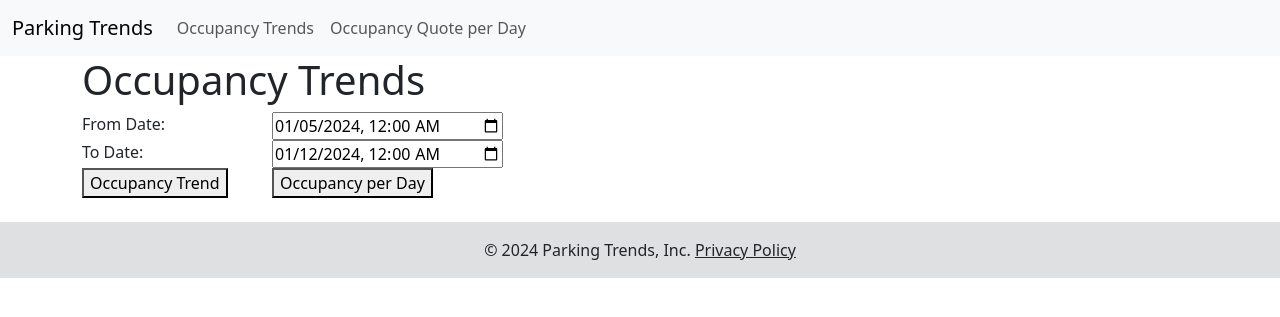
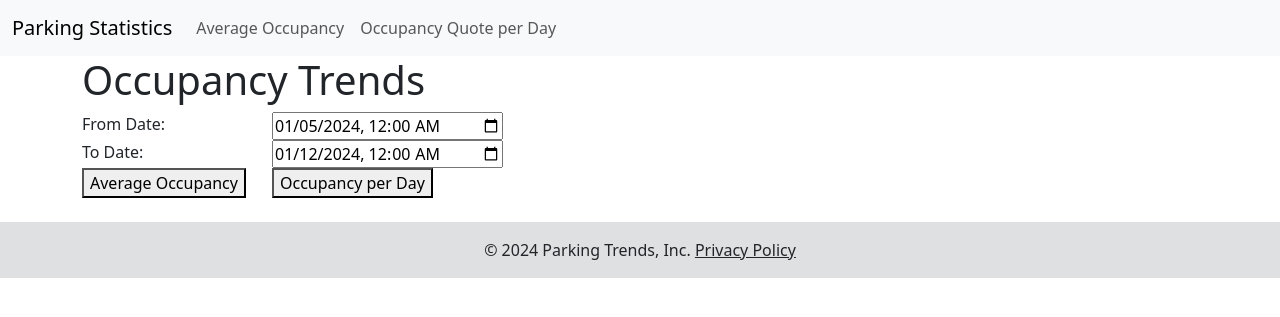
Before and after one commit to eglisi1/car_parking, a Flask app: page / in a window 1280 px wide. Shown: the top 317 px of the page. Run offline with Flask 3, Linux system fonts and the light colour scheme; parts of the project's set-up code (start-up, migrations or seed data) failed here and were passed over.

Commit message:
rename from trend to average

```diff
--- a/src/visual_analytics/app.py
+++ b/src/visual_analytics/app.py
@@ -17,7 +17,7 @@ def index() -> str:
     return render_template("index.html")
 
 
-@app.route("/occupancy_trends")
+@app.route("/average_occupancy")
 def occupancy_trends() -> str:
     logger.debug(f"/occupancy_trends called with args {request.args}")
     date_from = util_service.parse_date(request.args.get("date_from", type=str), datetime.today() - timedelta(days=7))
--- a/src/visual_analytics/templates/base.html
+++ b/src/visual_analytics/templates/base.html
@@ -9,14 +9,14 @@
 <body>
     <nav class="navbar navbar-expand-lg navbar-light bg-light">
         <div class="container-fluid">
-            <a class="navbar-brand" href="/">Parking Trends</a>
+            <a class="navbar-brand" href="/">Parking Statistics</a>
             <div class="collapse navbar-collapse" id="navbarNav">
                 <ul class="navbar-nav">
                     <li class="nav-item">
-                        <a class="nav-link" href="/">Occupancy Trends</a>
+                        <a class="nav-link" href="/">Average Occupancy</a>
                     </li>
                     <li class="nav-item">
-                        <a class="nav-link" href="/occupancy_per_day">Occupancy Quote per Day</a>
+                        <a class="nav-link" href="/">Occupancy Quote per Day</a>
                     </li>
                 </ul>
             </div>
--- a/src/visual_analytics/templates/index.html
+++ b/src/visual_analytics/templates/index.html
@@ -26,7 +26,7 @@ Home
         </div>
         <div class="row">
             <div class="col-2">
-                <button type="button" onclick="submitForm('/occupancy_trends')">Occupancy Trend</button>
+                <button type="button" onclick="submitForm('/average_occupancy')">Average Occupancy</button>
             </div>
             <div class="col-2">
                 <button type="button" onclick="submitForm('/occupancy_per_day')">Occupancy per Day</button>
```
